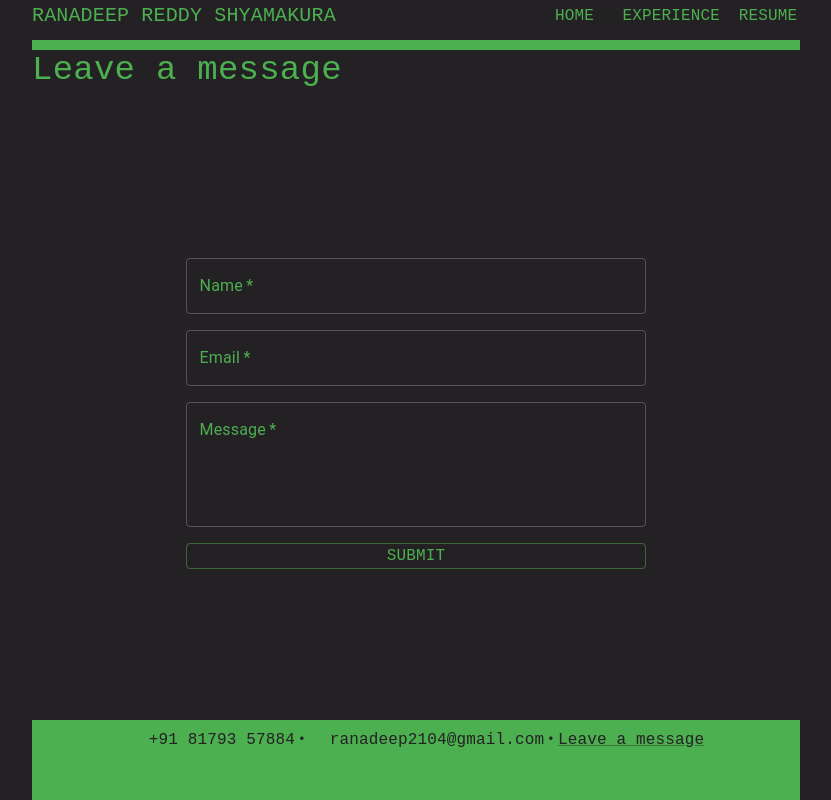
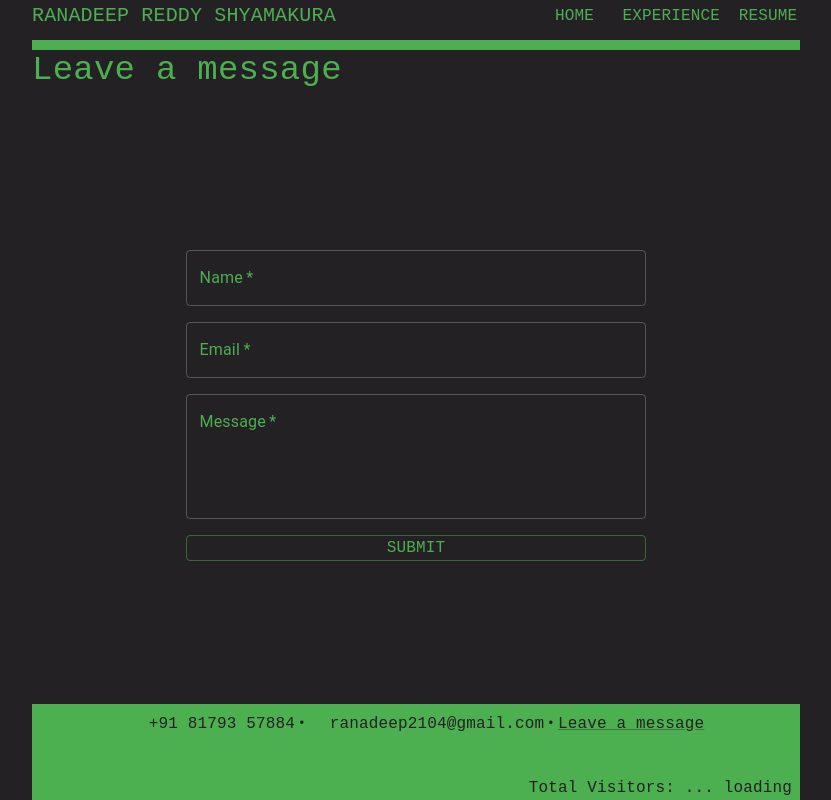
Before and after one commit to ranadeeps/profile, a React (Vite) app: page /connect in a window 1280 px wide. Shown: the whole page, without its empty margins (224-1055 px from the left). Built offline with nearby package versions, Linux system fonts and the light colour scheme; some icons are missing.

Commit message:
feat: add visitor count display and enhance Footer layout

```diff
--- a/src/components/Footer.tsx
+++ b/src/components/Footer.tsx
@@ -8,10 +8,27 @@ import EmailIcon from "@mui/icons-material/Email";
 import CodeIcon from "@mui/icons-material/Code";
 import GitHubIcon from "@mui/icons-material/GitHub";
 import { useNavigate } from "react-router";
+import { getRequest } from "../utils/requests";
+import { useEffect, useState } from "react";
 
 export const Footer: React.FC = () => {
   const navigate = useNavigate();
+  const [visitors, setVisitors] = useState(0);
+  const [isLoading, setLoading] = useState(true);
+  const get_visitors = async () => {
+    try {
+      const { data }: { data: any; error: any; message: any } =
+        await getRequest(`/analytics/get-visitor-count`);
+      setVisitors(data.count);
+      setLoading(false);
+    } catch (error) {
+      console.error("Error in logging", error);
+    }
+  };
 
+  useEffect(() => {
+    get_visitors();
+  }, []);
   const bull = (
     <Box
       component="span"
@@ -34,8 +51,12 @@ export const Footer: React.FC = () => {
         >
           <Box
             display={"flex"}
-            sx={{ flexDirection: { xs: "column", sm: "row" } }}
-            justifyContent={"center"}
+            sx={{
+              flexDirection: { xs: "column", sm: "row" },
+              justifyContent: "center",
+              alignItems: { xs: "start" },
+              px: 1,
+            }}
             pt={1}
           >
             <Box
@@ -96,8 +117,10 @@ export const Footer: React.FC = () => {
           <Box
             display={"flex"}
             flexDirection={"row"}
-            justifyContent={"center"}
-            pb={1}
+            sx={{
+              justifyContent: { xs: "start", sm: "center" },
+              px: 1,
+            }}
           >
             <IconButton
               href="https://www.instagram.com/ranadeepreddy_s_/"
@@ -121,6 +144,11 @@ export const Footer: React.FC = () => {
               <GitHubIcon color="secondary" fontSize="small"></GitHubIcon>
             </IconButton>
           </Box>
+          <Box display={"flex"} flexDirection={"row"} justifyContent={"end"}>
+            <Typography color="secondary.main" mr={1}>
+              Total Visitors: {isLoading ? "... loading" : visitors}
+            </Typography>
+          </Box>
         </Paper>
       </footer>
     </ThemeProvider>
```
Also changed, not shown: public/bg_img.JPG (deleted).
